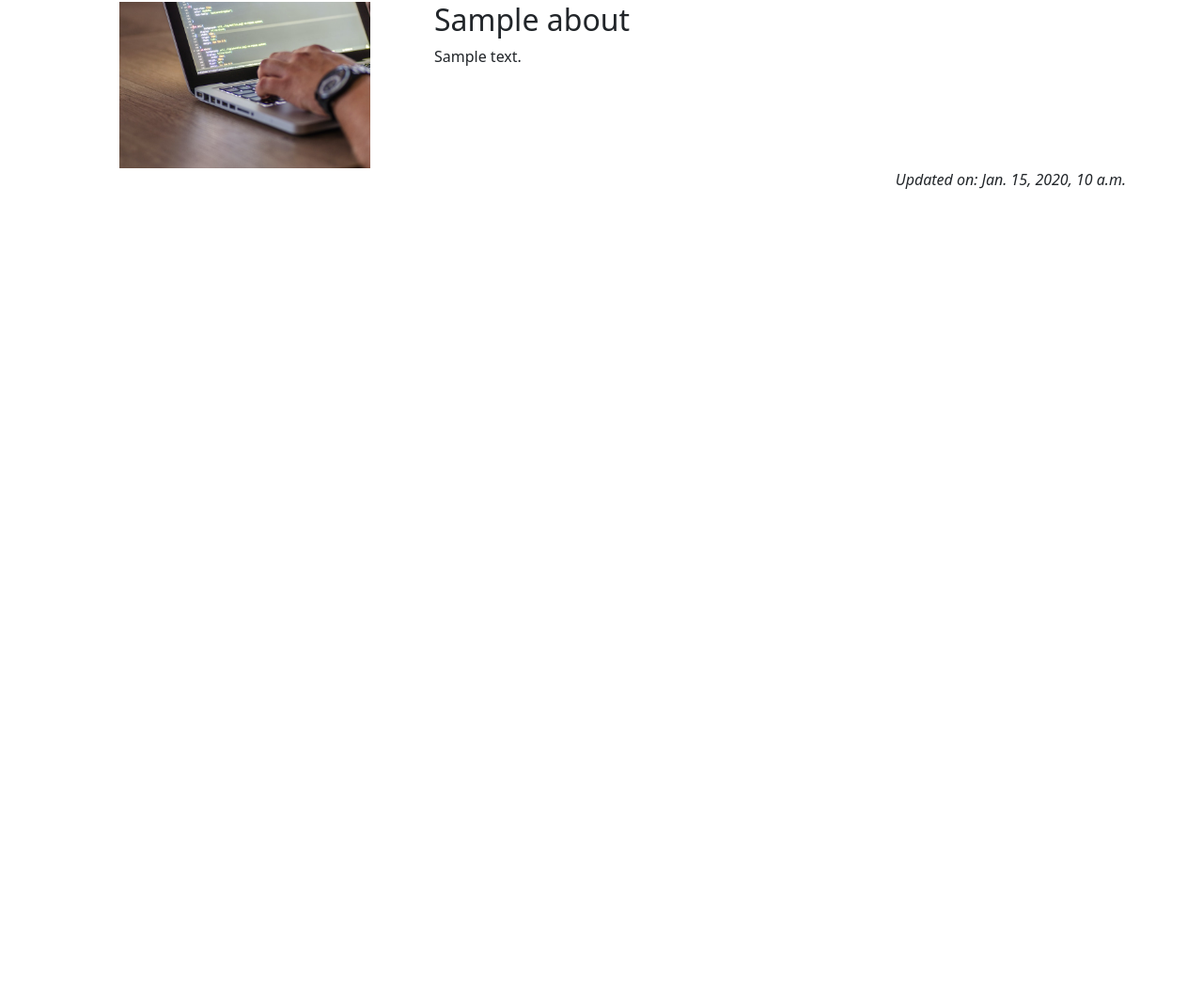
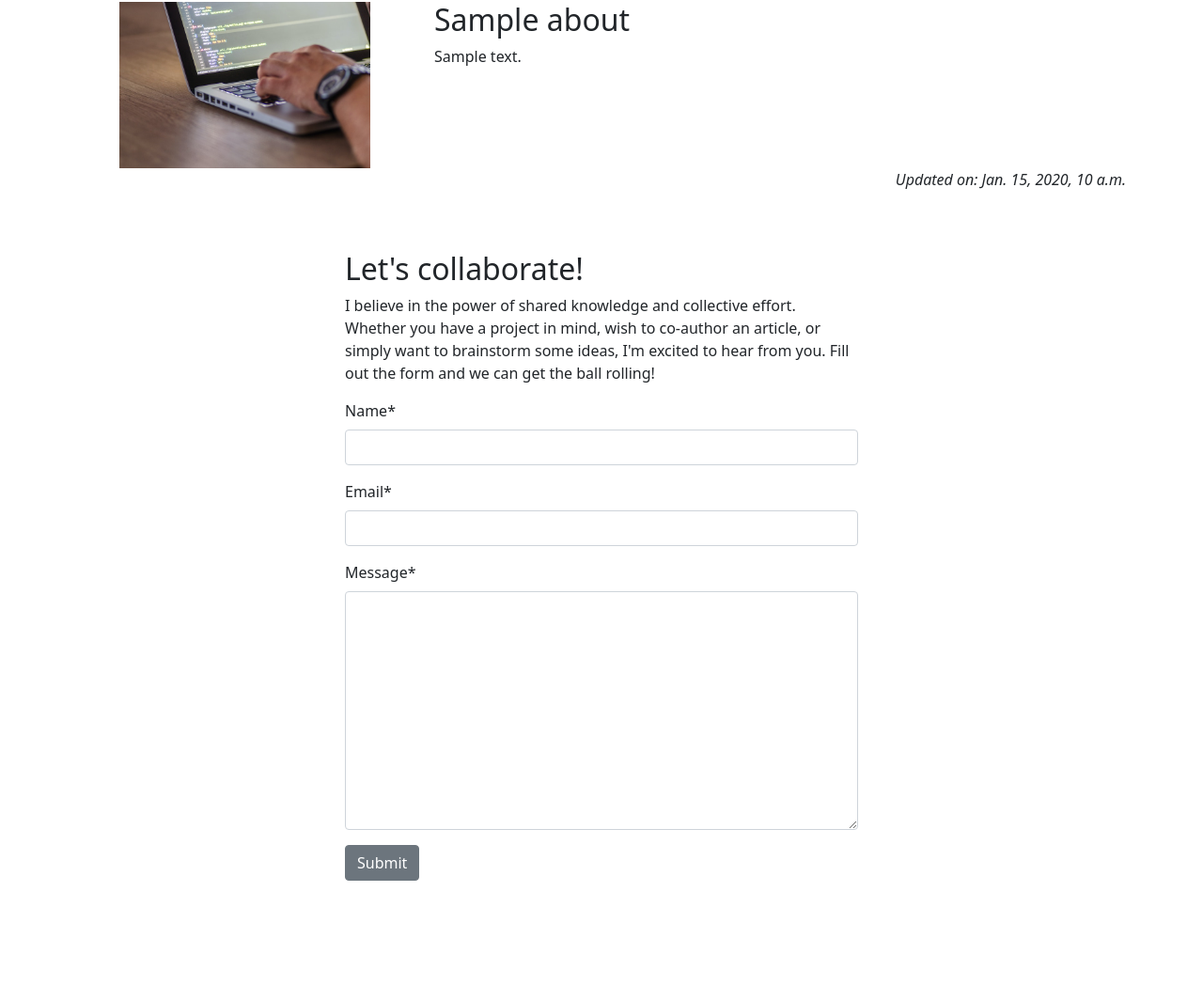
Before and after one commit to Yourhonour365/codestar-blog, a Django app: page /about/ in a window 1280 px wide. Shown: the part 142-1207 px from the top of the page at 94% size. Before the commit the page ends 343 px from the top, so only its background shows below. Run offline with Django 5.2, Linux system fonts and the light colour scheme; tables that the repository leaves empty hold one stand-in row (values such as "Sample post"); parts of the project's set-up code (start-up, migrations or seed data) failed here and were passed over; some libraries are stand-ins or nearby versions.

Commit message:
add collaboration form and comment CRUD functionality

```diff
--- /dev/null
+++ b/about/forms.py
@@ -0,0 +1,8 @@
+from .models import CollaborateRequest
+from django import forms
+
+
+class CollaborateForm(forms.ModelForm):
+    class Meta:
+        model = CollaborateRequest
+        fields = ('name', 'email', 'message')
--- a/about/models.py
+++ b/about/models.py
@@ -1,4 +1,6 @@
 from django.db import models
+
+# Create your models here.
 
 
 class About(models.Model):
@@ -8,3 +10,13 @@ class About(models.Model):
 
     def __str__(self):
         return self.title
+
+
+class CollaborateRequest(models.Model):
+    name = models.CharField(max_length=200)
+    email = models.EmailField()
+    message = models.TextField()
+    read = models.BooleanField(default=False)
+
+    def __str__(self):
+        return f"Collaboration request from {self.name}"
--- a/about/templates/about/about.html
+++ b/about/templates/about/about.html
@@ -1,15 +1,15 @@
 {% extends 'base.html' %}
+{% load static %}
+{% load crispy_forms_tags %}
+
 {% block content %}
-{% load static %}
 <div class="container mt-5">
     <div class="row">
-    <div class="col-4 text-center">
-      <img src="{% static 'images/default.jpg' %}" width="75%" />
+        <div class="col-12 col-md-4 text-center">
+            <img src="{% static 'images/default.jpg' %}" width="75%">
         </div>
-    <div class="col-8">
-      <!-- Title goes between these h2 tags -->
+        <div class="col-12 col-md-8">
             <h2>{{ about.title }}</h2>
-      <!-- Content goes directly underneath this -->
             {{ about.content | safe }}
         </div>
     </div>
@@ -20,5 +20,24 @@
           <p class="text-end"><em>Updated on: {{ about.updated_on }}</em></p>
         </div>
     </div>
+    <div class="row justify-content-center">
+        <div class="col-12 col-md-6 my-5">
+            <h2>Let's collaborate!</h2>
+            <p>I believe in the power of shared knowledge and collective effort.
+                Whether you have a project in mind, wish to co-author
+                an article, or simply want to brainstorm some ideas,
+                I'm excited to hear from you. Fill out the form
+                and we can get the ball rolling!</p>
+
+            <!-- add your form here. Your submit button should
+                                have the classes of btn, btn-secondary -->
+            <form method="post">
+                {{ collaborate_form | crispy }}
+                {% csrf_token %}
+                <button class="btn btn-secondary"
+                  type="submit">Submit</button>
+            </form>
+        </div>
+    </div>
 </div>
 {% endblock content %}
--- a/about/views.py
+++ b/about/views.py
@@ -1,15 +1,25 @@
 from django.shortcuts import render
+from django.contrib import messages
 from .models import About
+from .forms import CollaborateForm
 
-# Create your views here.
+
 def about_me(request):
-    """
-    Renders the About page
-    """
+
+    if request.method == "POST":
+        collaborate_form = CollaborateForm(data=request.POST)
+        if collaborate_form.is_valid():
+            collaborate_form.save()
+            messages.add_message(request, messages.SUCCESS, "Collaboration request received! I endeavour to respond within 2 working days.")
+
     about = About.objects.all().order_by('-updated_on').first()
+    collaborate_form = CollaborateForm()
 
     return render(
         request,
         "about/about.html",
-        {"about": about},
+        {
+            "about": about,
+            "collaborate_form": collaborate_form
+        },
     )
```
Also changed, not shown: about/admin.py (+14 -3 lines), about/migrations/0002_collaboraterequest.py (added). Lines whose indentation alone changed are shown as unchanged.
